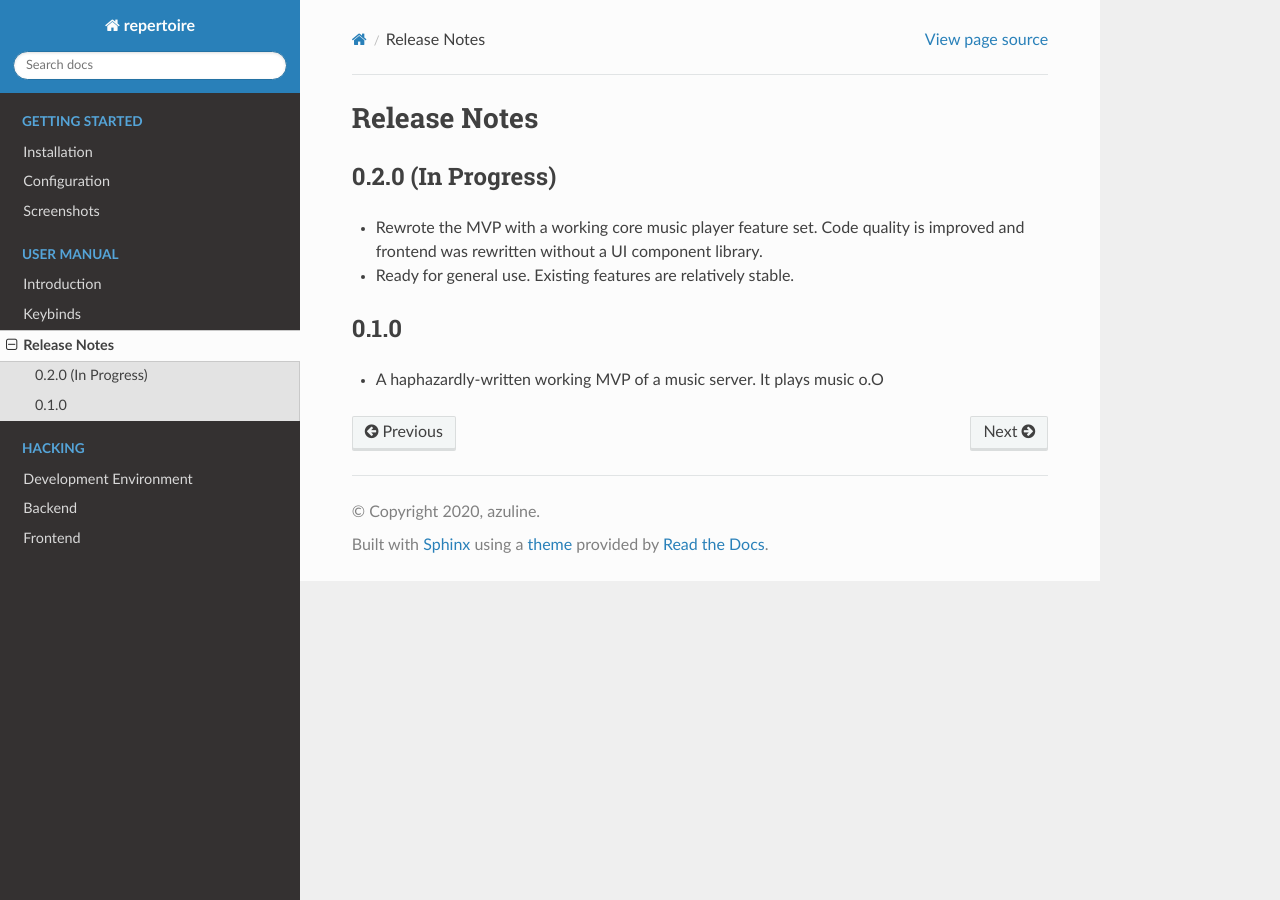
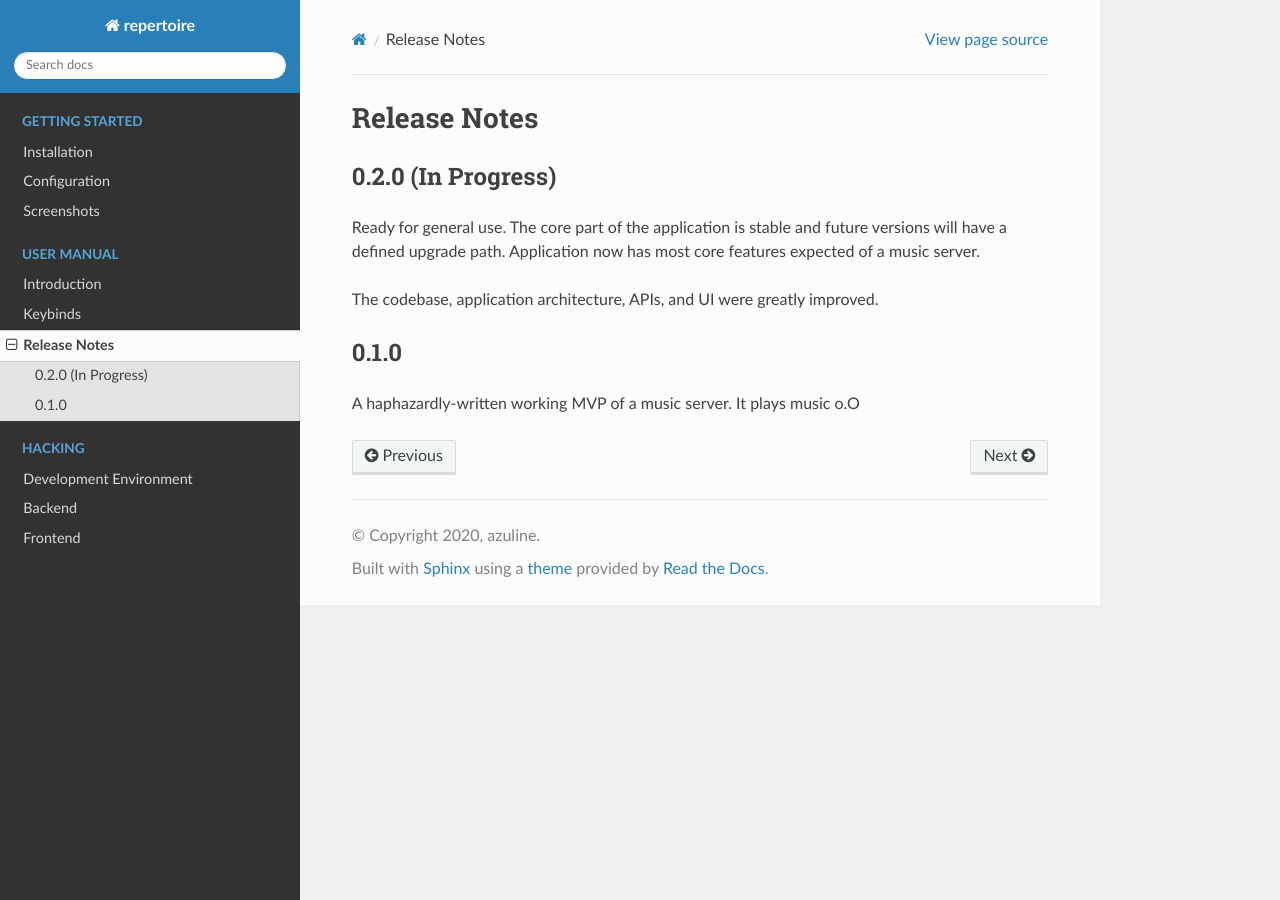
Before and after one commit to azuline/repertoire, a Sphinx documentation site: the page built from docs/manual/release_notes.rst, in a window 1280 px wide. Built offline with Sphinx 7.4.7 and the Read the Docs theme 2.0.0, drawn with Linux system fonts in a browser that asks for light colours; pages that are not in the unit, such as notebooks, are missing from menus.

Commit message:
update 0.2.0 release notes

```diff
--- a/docs/manual/release_notes.rst
+++ b/docs/manual/release_notes.rst
@@ -4,11 +4,13 @@ Release Notes
 0.2.0 (In Progress)
 -------------------
 
-- Rewrote the MVP with a working core music player feature set. Code quality is
-  improved and frontend was rewritten without a UI component library.
-- Ready for general use. Existing features are relatively stable.
+Ready for general use. The core part of the application is stable and future
+versions will have a defined upgrade path. Application now has most core
+features expected of a music server.
+
+The codebase, application architecture, APIs, and UI were greatly improved.
 
 0.1.0
 -----
 
-- A haphazardly-written working MVP of a music server. It plays music o.O
+A haphazardly-written working MVP of a music server. It plays music o.O
```
